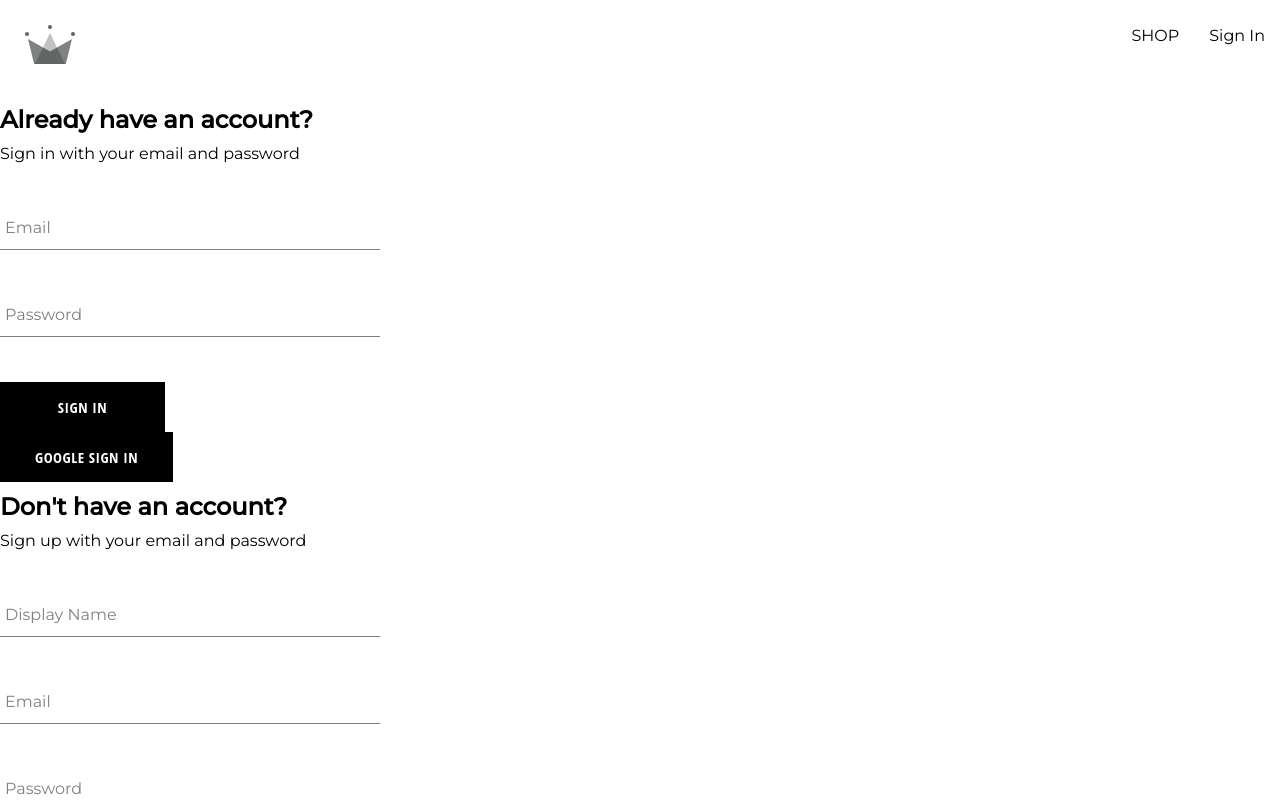
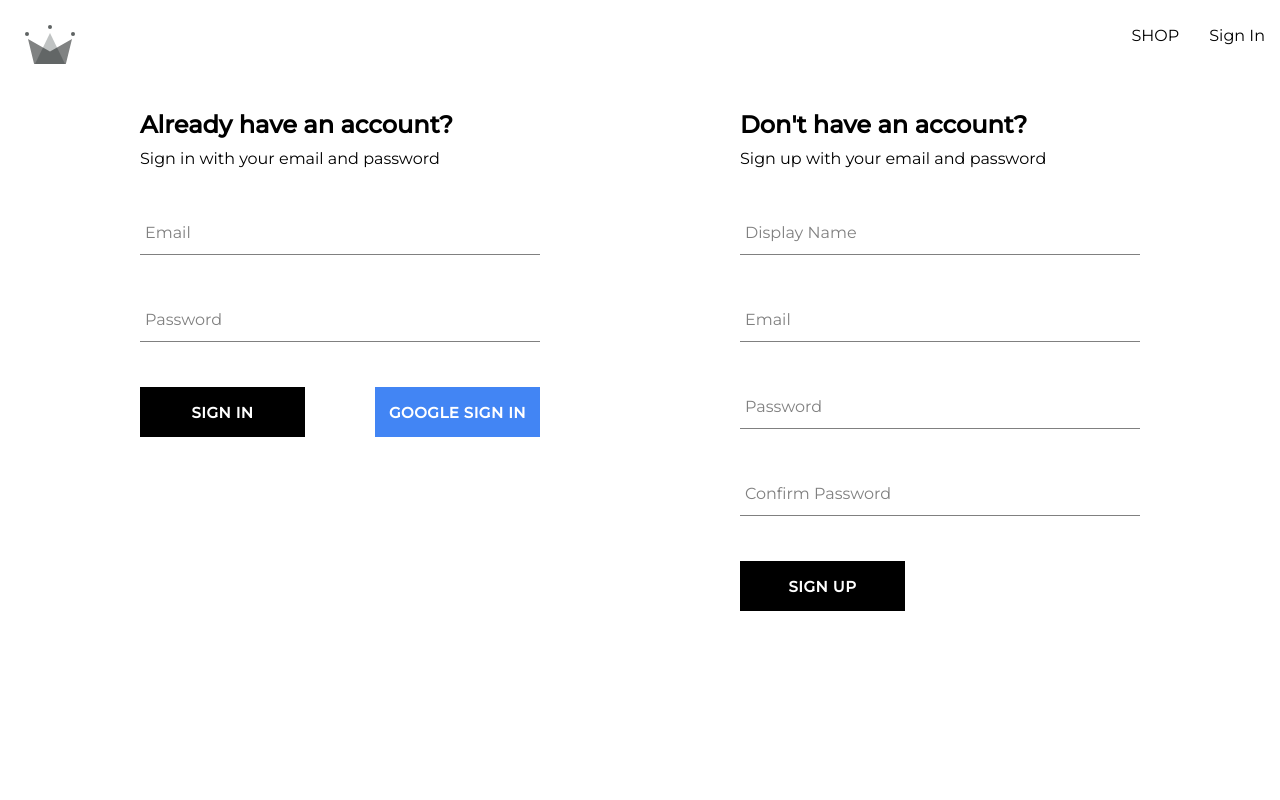
Before and after one commit to tito8451/MY-WEBSITE.firebase, a React (Create React App) app: page /auth in a window 1280 px wide. Shown: the top 800 px of the page. Built offline with nearby package versions, Linux system fonts and the light colour scheme.

Commit message:
added the end of sign in sign up page et finished the css

```diff
--- a/src/components/button/button.styles.scss
+++ b/src/components/button/button.styles.scss
@@ -4,18 +4,18 @@
   height: 50px;
   letter-spacing: 0.5px;
   line-height: 50px;
-  padding: 0 35px 0 35px;
+  // padding: 0 35px 0 35px;
   font-size: 15px;
   background-color: black;
   color: white;
   text-transform: uppercase;
-  font-family: "Open Sans Condensed";
+  font-family: "Montserrat";
   font-weight: bolder;
   border: none;
   cursor: pointer;
   display: flex;
   justify-content: center;
-  align-items: center;
+  // align-items: center;
 
   &:hover {
     background-color: white;
@@ -26,6 +26,10 @@
   &.google-sign-in {
     background-color: #4285f4;
     color: white;
+    min-width: 165px;
+    width: auto;
+    display: flex;
+    justify-content: center;
 
     &:hover {
       background-color: #357ae8;
--- a/src/components/sign-in-form/sign-in-form.component.jsx
+++ b/src/components/sign-in-form/sign-in-form.component.jsx
@@ -6,7 +6,9 @@ import {
   signInWithGooglePopup,
   createAuthUserWithEmailAndPassword,
   createUserDocumentFromAuth,
+  signInAuthUserWithEmailAndPassword,
 } from "../../utils/firebase/firebase.utils";
+
 const defaultFormFields = {
   email: "",
   password: "",
@@ -24,7 +26,7 @@ const SignInForm = () => {
   const signInWithGoogle = async () => {
     const { user } = await signInWithGooglePopup();
     await createUserDocumentFromAuth(user);
-    // console.log({ user });
+    console.log({ user });
     // console.log(userDocRef);
   };
 
@@ -32,21 +34,35 @@ const SignInForm = () => {
     event.preventDefault();
 
     try {
+      const response = await signInAuthUserWithEmailAndPassword(
+        email,
+        password
+      );
+      console.log(response);
       resetFormFields();
     } catch (error) {
-      console.log(error);
+      switch (error.code) {
+        case "auth/wrong-password":
+          alert("incorrect password for email");
+          break;
+        case "auth/user-not-found":
+          alert("no user associated with this email");
+          break;
+        default:
+          console.log(error);
+      }
     }
   };
   //   const handleChange = (event) => {
   //     setFormFields(event.target.value);
   //   };
-
+  // ! auth/popup-closed-by-user
   const handleChange = (event) => {
     const { name, value } = event.target;
     setFormFields({ ...formFields, [name]: value });
   };
   return (
-    <div className="sign-up-container">
+    <div className="sign-in-container">
       <h2>Already have an account?</h2>
       <span>Sign in with your email and password </span>
       <form onSubmit={handleSubmit}>
@@ -73,9 +89,17 @@ const SignInForm = () => {
           //     setFormFields(event.target.value);
           //   }}
         />
-
-        <Button type="submit">Sign In</Button>
-        <Button onClick={signInWithGoogle}>Google Sign In</Button>
+        <div className="buttons-container">
+          <Button type="submit">Sign In</Button>
+          <Button
+            // className="button"
+            type="button"
+            buttonType="google"
+            onClick={signInWithGoogle}
+          >
+            Google Sign In
+          </Button>
+        </div>
       </form>
     </div>
   );
--- a/src/components/sign-in-form/sign-in-form.styles.scss
+++ b/src/components/sign-in-form/sign-in-form.styles.scss
@@ -1,8 +1,24 @@
-.sign-up-container {
+.sign-in-container {
   display: flex;
   flex-direction: column;
-  width: 380px;
+  width: 400px;
+
+  h2 {
+    margin: 10px 0;
+  }
+
+  .buttons-container {
+    display: flex;
+    justify-content: space-between;
+  }
+  // .button {
+  //   background-color: #4285f4;
+  //   color: white;
+  //   width: 165px;
+  //   border: none;
+  //   :hoover {
+  //     background-color: #357ae8;
+  //     border: none;
+  //   }
+  // }
 }
-h2 {
-  margin: 10px 0;
-}
--- a/src/components/sign-up-form/sign-up-form.component.jsx
+++ b/src/components/sign-up-form/sign-up-form.component.jsx
@@ -13,14 +13,14 @@ const defaultFormFields = {
   confirmPassword: "",
 };
 
-const SignUpForm = ({ user }) => {
+const SignUpForm = () => {
   const [formFields, setFormFields] = useState(defaultFormFields);
   const { displayName, email, password, confirmPassword } = formFields;
 
   //   console.log(formFields);
-  //   const resetFormFields = () => {
-  //     setFormFields(defaultFormFields);
-  //   };
+  const resetFormFields = () => {
+    setFormFields(defaultFormFields);
+  };
 
   const handleSubmit = async (event) => {
     event.preventDefault();
@@ -30,15 +30,21 @@ const SignUpForm = ({ user }) => {
       return;
     } else {
       try {
-        const response = await createAuthUserWithEmailAndPassword(
+        const { user } = await createAuthUserWithEmailAndPassword(
           email,
           password
         );
-        console.log(response);
+        console.log(user);
         await createUserDocumentFromAuth(user, { displayName });
-        //   resetFormFields();
+        resetFormFields();
       } catch (error) {
-        console.log(error);
+        switch (error.code) {
+          case "auth/email-already-in-use":
+            alert("This email have an account");
+            break;
+          default:
+            console.log(error);
+        }
       }
     }
   };
--- a/src/components/sign-up-form/sign-up-form.styles.scss
+++ b/src/components/sign-up-form/sign-up-form.styles.scss
@@ -1,7 +1,7 @@
 .sign-up-container {
   display: flex;
   flex-direction: column;
-  width: 380px;
+  width: 400px;
 }
 h2 {
   margin: 10px 0;
--- a/src/routes/authentification/authentification.component.jsx
+++ b/src/routes/authentification/authentification.component.jsx
@@ -1,15 +1,13 @@
-import { React, useState } from "react";
-import {
-  signInWithGooglePopup,
-  signInWithGoogleRedirect,
-  createUserDocumentFromAuth,
-} from "../../utils/firebase/firebase.utils";
-import { getAuth, createUserWithEmailAndPassword } from "firebase/auth";
+import { React } from "react";
+
 import SignUpForm from "../../components/sign-up-form/sign-up-form.component";
 import SignInForm from "../../components/sign-in-form/sign-in-form.component";
+
+import "./authentification.styles.scss";
+
 const Authentification = () => {
   return (
-    <div>
+    <div className="authentification-container">
       <SignInForm />
       <SignUpForm />
     </div>
--- /dev/null
+++ b/src/routes/authentification/authentification.styles.scss
@@ -0,0 +1,6 @@
+.authentification-container {
+  display: flex;
+  justify-content: space-between;
+  width: 1000px;
+  margin: 30px auto;
+}
--- a/src/utils/firebase/firebase.utils.js
+++ b/src/utils/firebase/firebase.utils.js
@@ -6,6 +6,7 @@ import {
   signInWithRedirect,
   GoogleAuthProvider,
   createUserWithEmailAndPassword,
+  signInWithEmailAndPassword,
 } from "firebase/auth";
 import { getFirestore, doc, getDoc, setDoc } from "firebase/firestore";
 // TODO: Add SDKs for Firebase products that you want to use
@@ -78,3 +79,10 @@ export const createAuthUserWithEmailAndPassword = async (email, password) => {
     return await createUserWithEmailAndPassword(auth, email, password);
   }
 };
+export const signInAuthUserWithEmailAndPassword = async (email, password) => {
+  if (!email || !password) {
+    return;
+  } else {
+    return await signInWithEmailAndPassword(auth, email, password);
+  }
+};
```
